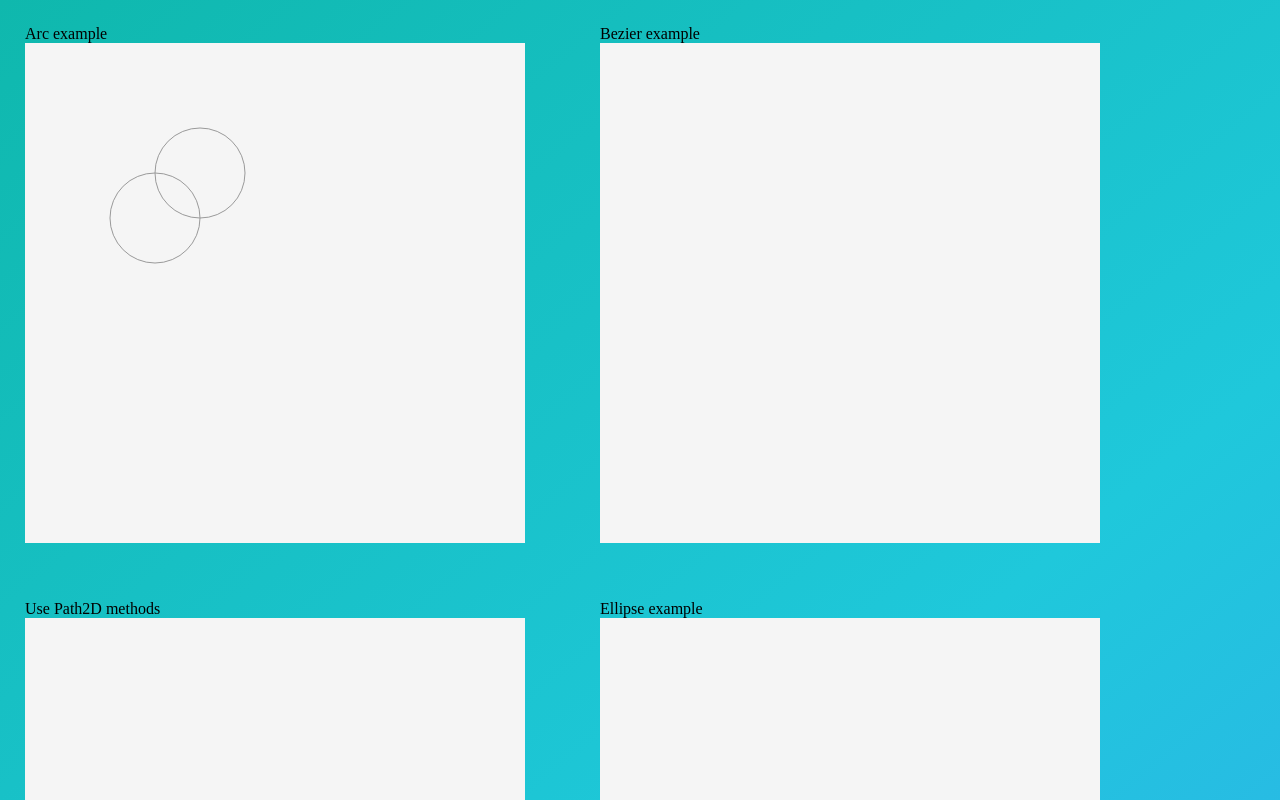
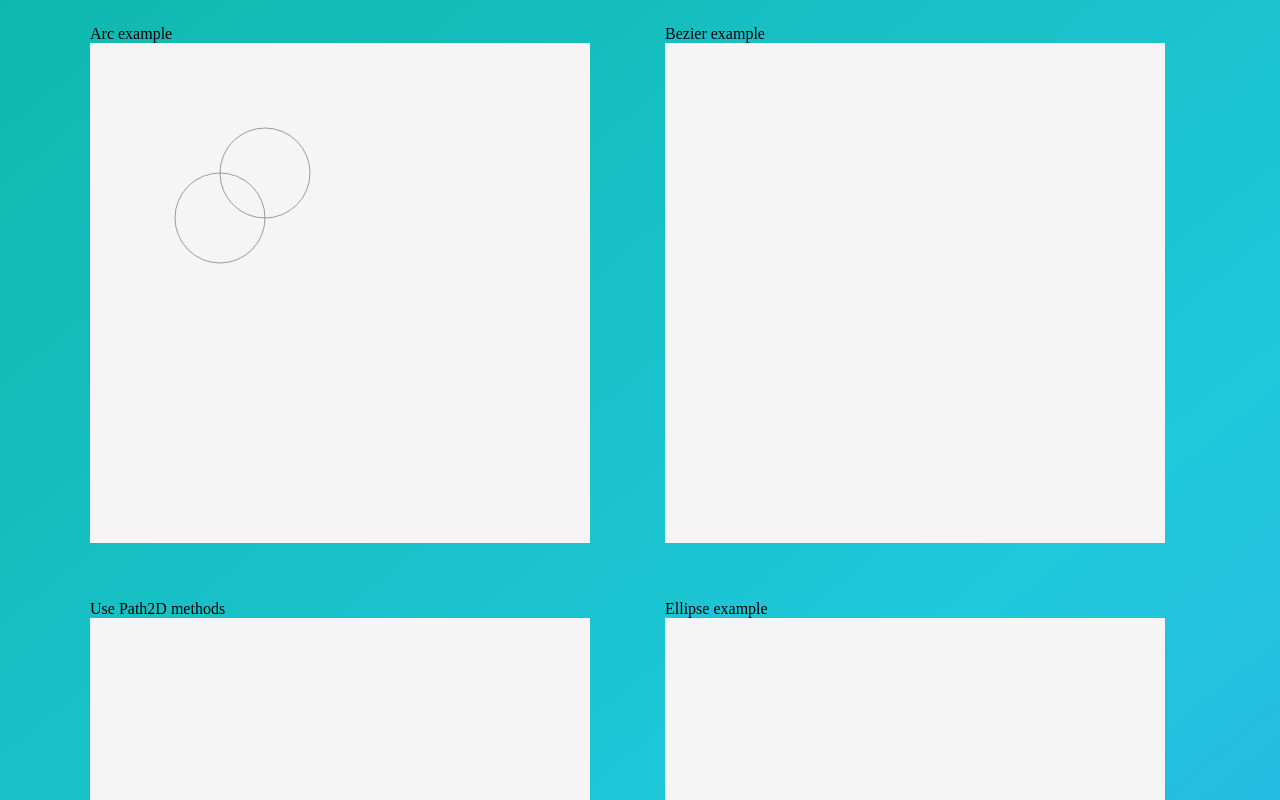
Before and after one commit to nilzona/path2d-polyfill, a website with bundled scripts: page example/index.html in a window 1280 px wide. Shown: the top 800 px of the page. Built offline with nearby package versions, Linux system fonts and the light colour scheme.

Commit message:
chore: improve example page css

```diff
--- a/example/index.html
+++ b/example/index.html
@@ -19,6 +19,8 @@
         -webkit-flex-wrap: wrap;
         -ms-flex-wrap: wrap;
         flex-wrap: wrap;
+        -webkit-justify-content: center;
+        justify-content: center;
       }
       .square {
         width: 550px;
```
